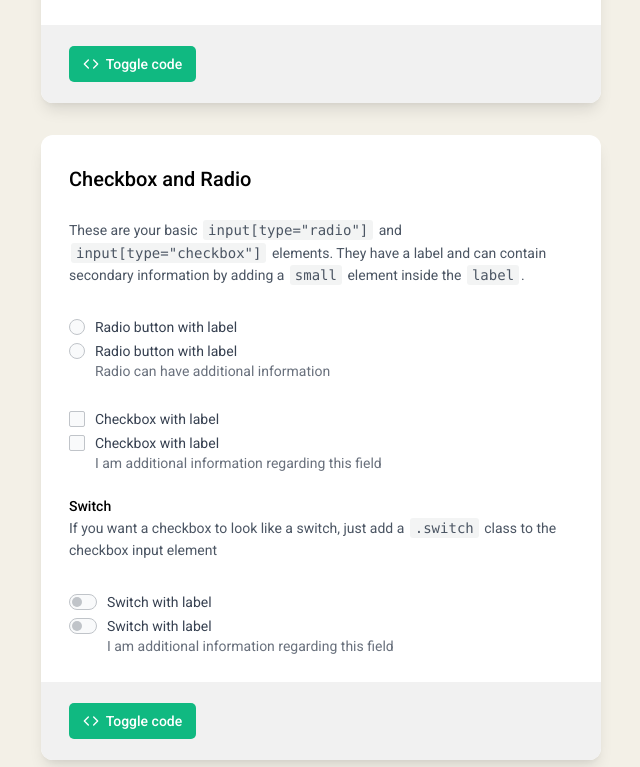
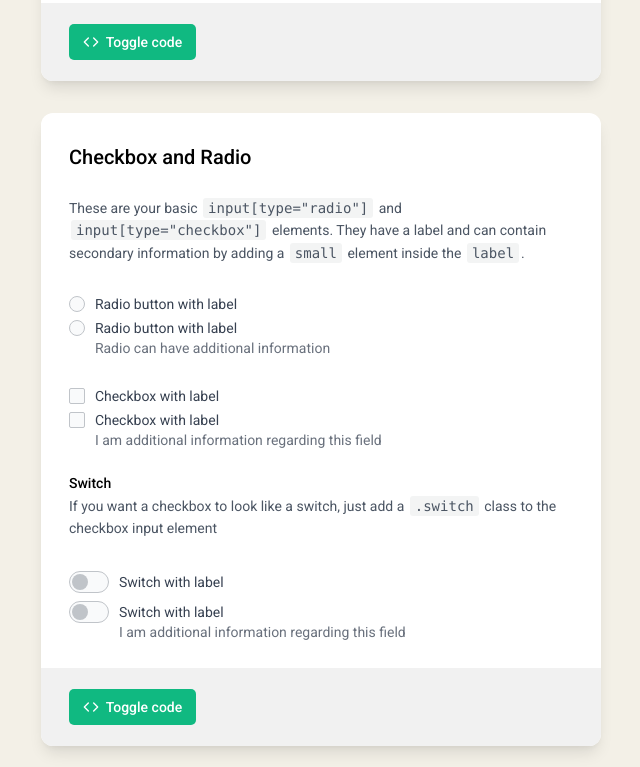
Before and after one commit to nielsVoogt/nice-forms.css, a website: page docs/index.html in a window 1280 px wide. Shown: the part 2033-2800 px from the top of the page, without its empty margins (463-1103 px from the left). Drawn offline with Linux system fonts and the light colour scheme.

Commit message:
Update of the switch

```diff
--- a/docs/index.html
+++ b/docs/index.html
@@ -258,7 +258,22 @@
             </li>
             <li>
               <a href="#contribute">
-                <svg xmlns="http://www.w3.org/2000/svg" width="24" height="24" viewBox="0 0 24 24" fill="none" stroke="currentColor" stroke-width="2" stroke-linecap="round" stroke-linejoin="round" class="feather feather-github"><path d="M9 19c-5 1.5-5-2.5-7-3m14 6v-3.87a3.37 3.37 0 0 0-.94-2.61c3.14-.35 6.44-1.54 6.44-7A5.44 5.44 0 0 0 20 4.77 5.07 5.07 0 0 0 19.91 1S18.73.65 16 2.48a13.38 13.38 0 0 0-7 0C6.27.65 5.09 1 5.09 1A5.07 5.07 0 0 0 5 4.77a5.44 5.44 0 0 0-1.5 3.78c0 5.42 3.3 6.61 6.44 7A3.37 3.37 0 0 0 9 18.13V22"/></svg>
+                <svg
+                  xmlns="http://www.w3.org/2000/svg"
+                  width="24"
+                  height="24"
+                  viewBox="0 0 24 24"
+                  fill="none"
+                  stroke="currentColor"
+                  stroke-width="2"
+                  stroke-linecap="round"
+                  stroke-linejoin="round"
+                  class="feather feather-github"
+                >
+                  <path
+                    d="M9 19c-5 1.5-5-2.5-7-3m14 6v-3.87a3.37 3.37 0 0 0-.94-2.61c3.14-.35 6.44-1.54 6.44-7A5.44 5.44 0 0 0 20 4.77 5.07 5.07 0 0 0 19.91 1S18.73.65 16 2.48a13.38 13.38 0 0 0-7 0C6.27.65 5.09 1 5.09 1A5.07 5.07 0 0 0 5 4.77a5.44 5.44 0 0 0-1.5 3.78c0 5.42 3.3 6.61 6.44 7A3.37 3.37 0 0 0 9 18.13V22"
+                  />
+                </svg>
                 Contribute</a
               >
             </li>
@@ -456,10 +471,10 @@
             </div>
           </fieldset>
 
-
           <p>
-            <strong>Switch</strong>
-            If you want a checkbox to look like a switch, just add a <code>.switch</code> class to the checkbox input element
+            <strong style="display: block">Switch</strong>
+            If you want a checkbox to look like a switch, just add a
+            <code>.switch</code> class to the checkbox input element
           </p>
 
           <fieldset class="nice-form-group">
@@ -469,7 +484,7 @@
             </div>
 
             <div class="nice-form-group">
-              <input type="checkbox" id="check-4" class="switch"/>
+              <input type="checkbox" id="check-4" class="switch" />
               <label for="check-4">
                 Switch with label
                 <small>I am additional information regarding this field</small>
@@ -864,10 +879,31 @@
         <section>
           <div class="href-target" id="contribute"></div>
           <h1>Contribute</h1>
-          <p>If you encounter a bug on any device or have suggestions for improvement, don't hesitate to open a bug report or pull request.</p>
+          <p>
+            If you encounter a bug on any device or have suggestions for
+            improvement, don't hesitate to open a bug report or pull request.
+          </p>
 
-          <a href="https://github.com/nielsVoogt/nice-forms.css" class="to-repo">
-            <svg xmlns="http://www.w3.org/2000/svg" width="24" height="24" viewBox="0 0 24 24" fill="none" stroke="currentColor" stroke-width="2" stroke-linecap="round" stroke-linejoin="round" class="feather feather-github"><path d="M9 19c-5 1.5-5-2.5-7-3m14 6v-3.87a3.37 3.37 0 0 0-.94-2.61c3.14-.35 6.44-1.54 6.44-7A5.44 5.44 0 0 0 20 4.77 5.07 5.07 0 0 0 19.91 1S18.73.65 16 2.48a13.38 13.38 0 0 0-7 0C6.27.65 5.09 1 5.09 1A5.07 5.07 0 0 0 5 4.77a5.44 5.44 0 0 0-1.5 3.78c0 5.42 3.3 6.61 6.44 7A3.37 3.37 0 0 0 9 18.13V22"/></svg>
+          <a
+            href="https://github.com/nielsVoogt/nice-forms.css"
+            class="to-repo"
+          >
+            <svg
+              xmlns="http://www.w3.org/2000/svg"
+              width="24"
+              height="24"
+              viewBox="0 0 24 24"
+              fill="none"
+              stroke="currentColor"
+              stroke-width="2"
+              stroke-linecap="round"
+              stroke-linejoin="round"
+              class="feather feather-github"
+            >
+              <path
+                d="M9 19c-5 1.5-5-2.5-7-3m14 6v-3.87a3.37 3.37 0 0 0-.94-2.61c3.14-.35 6.44-1.54 6.44-7A5.44 5.44 0 0 0 20 4.77 5.07 5.07 0 0 0 19.91 1S18.73.65 16 2.48a13.38 13.38 0 0 0-7 0C6.27.65 5.09 1 5.09 1A5.07 5.07 0 0 0 5 4.77a5.44 5.44 0 0 0-1.5 3.78c0 5.42 3.3 6.61 6.44 7A3.37 3.37 0 0 0 9 18.13V22"
+              />
+            </svg>
             Check out the repo
           </a>
         </section>
--- a/docs/scss/_demo.scss
+++ b/docs/scss/_demo.scss
@@ -142,10 +142,6 @@ section {
 
   p {
     margin: 1.5rem 0;
-
-    strong {
-      display: block;
-    }
   }
 
   code {
--- a/nice-forms.scss
+++ b/nice-forms.scss
@@ -518,15 +518,17 @@
 
   // --------------- SWITCH
 
+  --switch-orb-size: var(--nf-input-size);
+  --switch-orb-offset: calc(var(--nf-input-border-width) * 2);
+  --switch-width: calc(var(--nf-input-size) * 2.5);
+  --switch-height: calc(
+    calc(var(--nf-input-size) * 1.25) + var(--switch-orb-offset)
+  );
+
   > input[type="checkbox"].switch {
-    --switch-width: calc(var(--nf-input-size) * 1.75);
-    --switch-orb-size: calc(
-      var(--nf-input-size) - calc(var(--nf-input-border-width) * 6)
-    );
-    --switch-orb-offset: calc(var(--nf-input-border-width) * 2);
     width: var(--switch-width);
-    height: var(--nf-input-size);
-    border-radius: var(--nf-input-size);
+    height: var(--switch-height);
+    border-radius: var(--switch-height);
     position: relative;
 
     &::after {
@@ -535,10 +537,15 @@
       height: var(--switch-orb-size);
       left: var(--switch-orb-offset);
       position: absolute;
-      top: var(--switch-orb-offset);
+      top: 50%;
+      transform: translateY(-50%);
       width: var(--switch-orb-size);
       content: "";
       transition: all 0.2s ease-out;
+    }
+
+    + label {
+      margin-top: calc(var(--switch-height) / 10);
     }
 
     &:checked {
@@ -547,9 +554,10 @@
       background-color: var(--nf-input-focus-border-color);
 
       &::after {
-        transform: translateX(
-          calc(calc(var(--switch-width) / 2) - var(--switch-orb-offset))
-        );
+        transform: translateY(-50%)
+          translateX(
+            calc(calc(var(--switch-width) / 2) - var(--switch-orb-offset))
+          );
         background: white;
       }
     }
```
Also changed, not shown: dist/nice-forms.css, docs/css/index.css.
